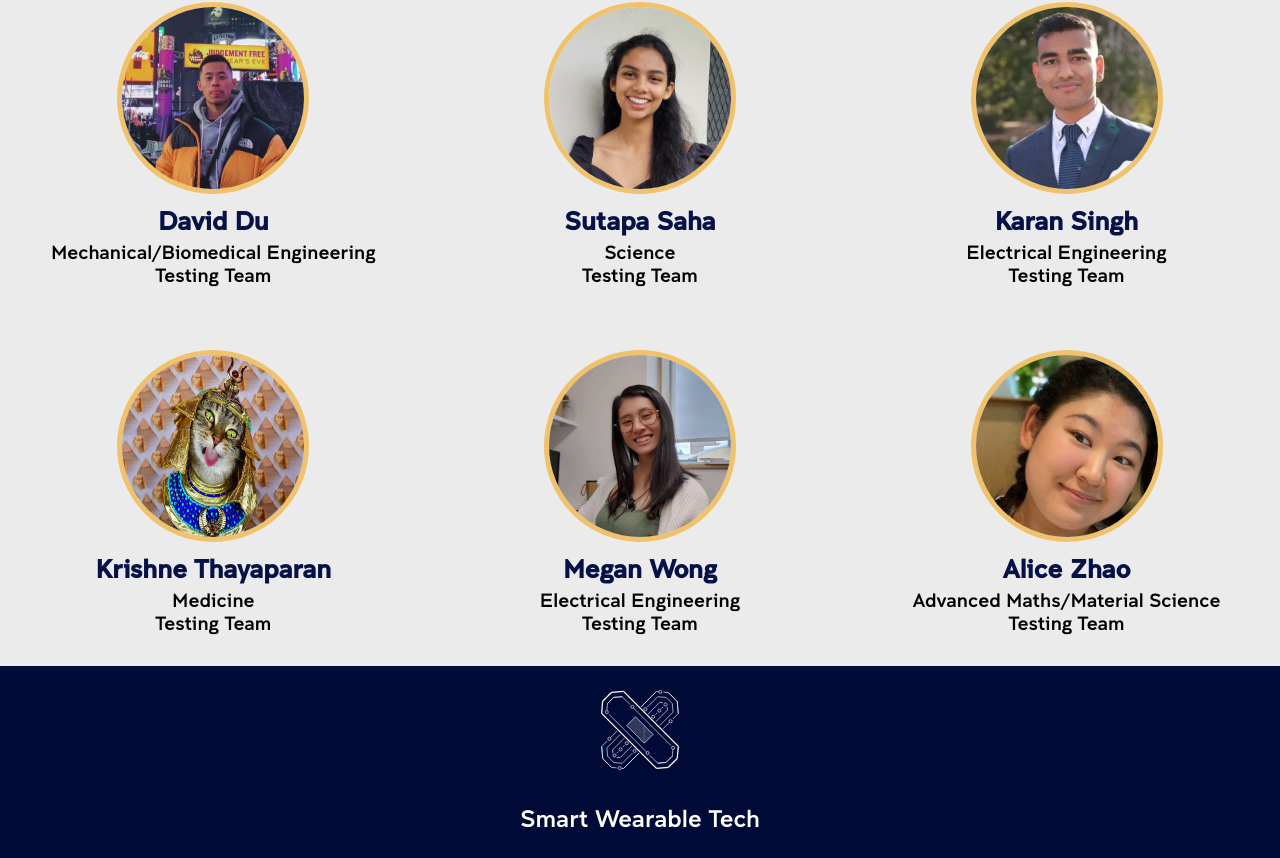
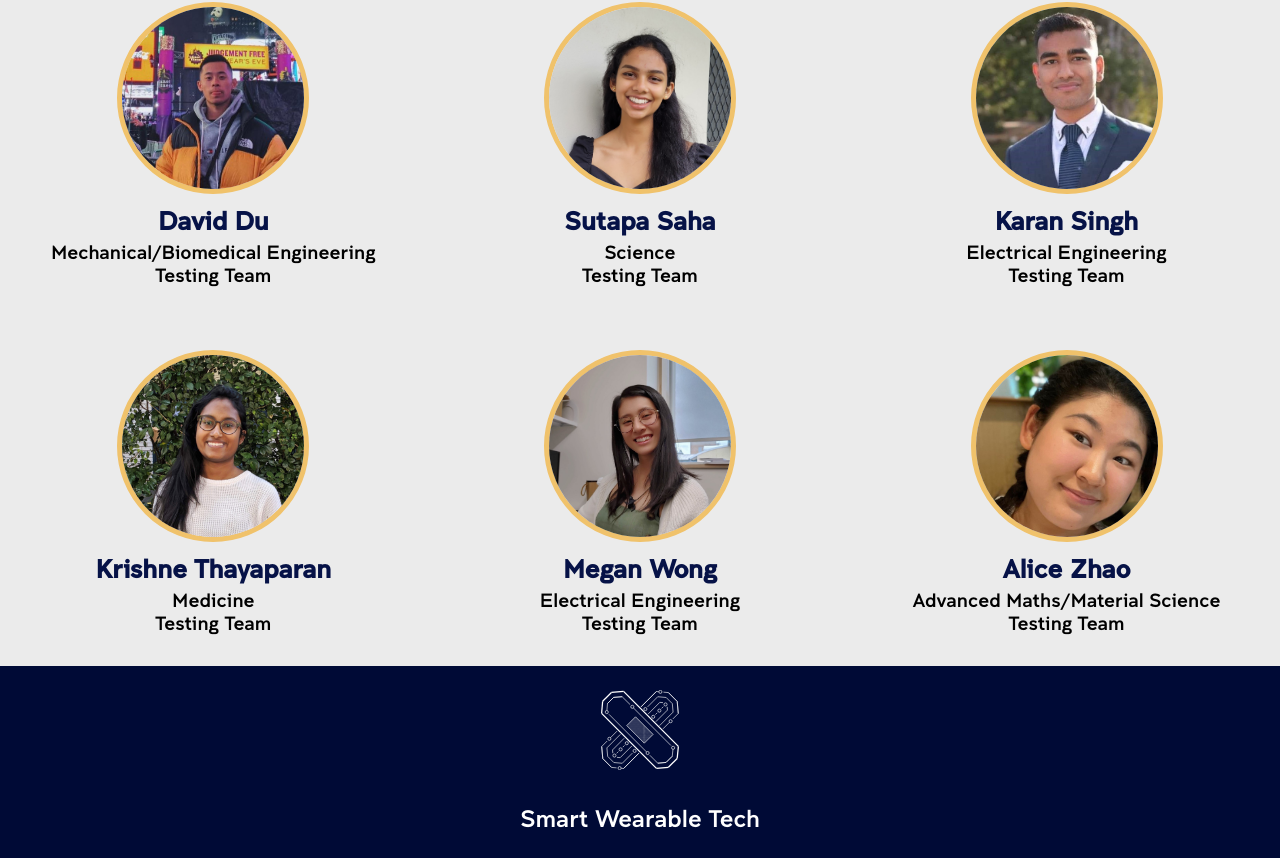
Before and after one commit to akiramcphee/swt_website, a React (Create React App) app: page /profiles in a window 1280 px wide. Shown: the part 959-1817 px from the top of the page. Built offline with nearby package versions, Linux system fonts and the light colour scheme.

Commit message:
feat: all profile images are now displayed !

```diff
--- a/src/Profiles/Profiles.js
+++ b/src/Profiles/Profiles.js
@@ -1,7 +1,5 @@
 import React from 'react'
 import './Profiles.css'
-//import Navbar from '../components/Navbar/Navbar'
-import egyptcat from '../images/egypt_cat.jpg'
 import Chun from './profileImages/ChunWang.jpg'
 import Shuhua from './profileImages/ShuhuaPeng.png'
 import Yuyan from './profileImages/YuyanYu.jpg'
@@ -11,6 +9,7 @@ import Akira from './profileImages/meowmeow.png'
 import David from './profileImages/DavidDu.jpg'
 import Sutapa from './profileImages/SutapaSaha.jpg'
 import Karan from './profileImages/KaranSingh.jpg'
+import Krishne from './profileImages/KrishneThayaparan.jpg'
 import Megan from './profileImages/MeganWong.jpeg'
 import Alice from './profileImages/AliceZhao.jpg'
 import ProfileCardStudents from '../components/ProfileCard/ProfileCardStudents'
@@ -68,7 +67,7 @@ export default function Profiles() {
 						<div className = "row">
 							<div className="col-4">
 
-									<ProfileCardStudents name='Krishne Thayaparan' degree = 'Medicine' role = 'Testing Team' image = {egyptcat}/>
+									<ProfileCardStudents name='Krishne Thayaparan' degree = 'Medicine' role = 'Testing Team' image = {Krishne}/>
 							</div>
 
 								<div className="col-4">
```
Also changed, not shown: src/Profiles/profileImages/KrishneThayaparan.jpg (added).
